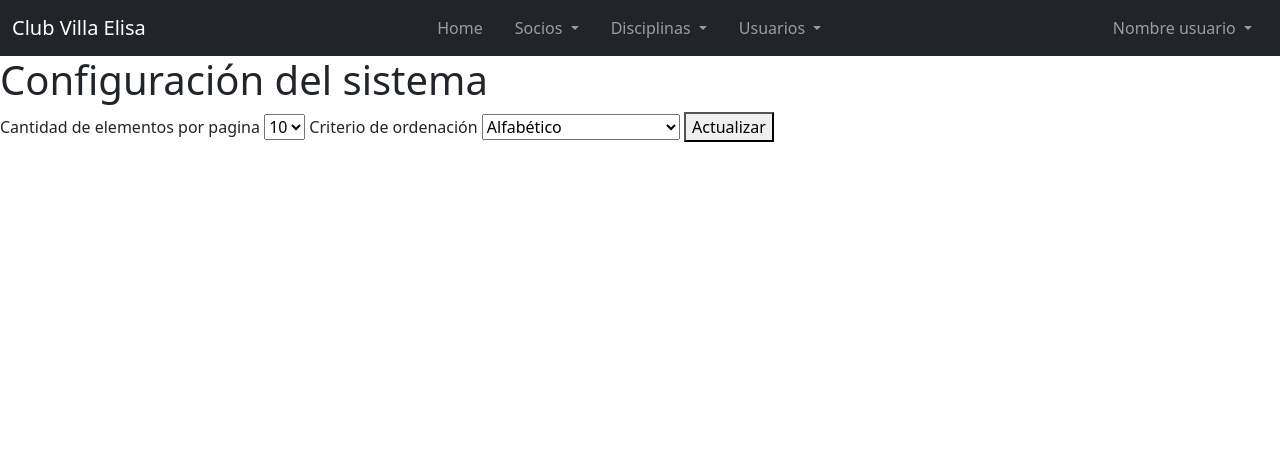
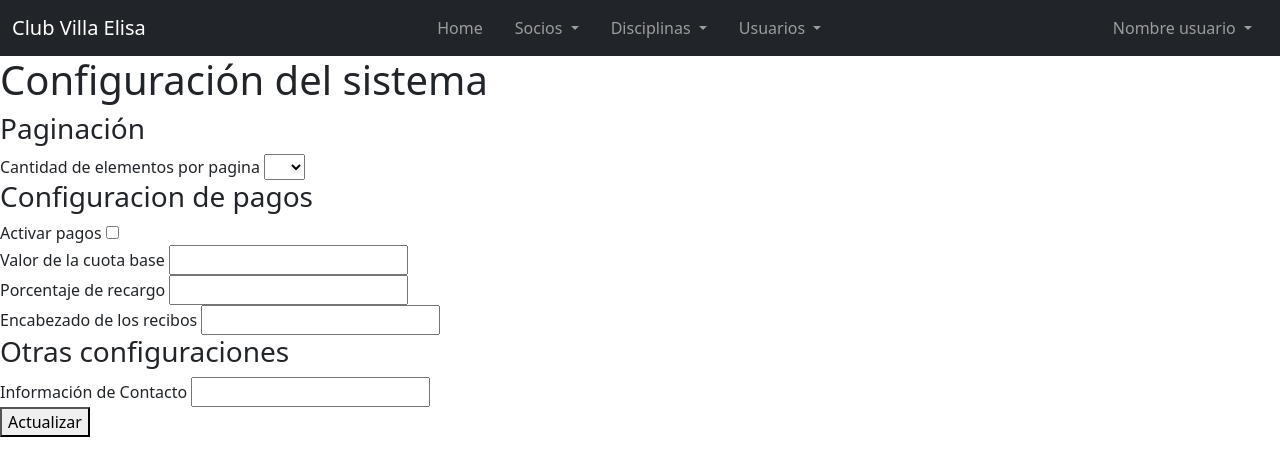
Before and after one commit to Juan-Cruz-GH/Proyecto-de-Software-UNLP, a Flask app: template admin/src/web/templates/configuracion_sistema/configuracion_sistema.html in a window 1280 px wide. Shown: the top 476 px of the page. Run offline with Flask 2, Linux system fonts and the light colour scheme; the template is opened without the code that fills it, so the values that code supplies are empty.

Commit message:
Actualizar configuracion y mostrar configuracion actual

```diff
--- a/admin/src/core/configuracion_sistema/configuracion_general.py
+++ b/admin/src/core/configuracion_sistema/configuracion_general.py
@@ -11,9 +11,9 @@ class Configuracion_general(db.Model):
     porcentaje_recargo=db.Column(db.Float, nullable=False)
 
 
-    def __init__(self, activar_pagos, encabezado_recibidos, informacion_contacto, cuota_base,porcentaje_recargo) :
+    def __init__(self, activar_pagos, encabezado_recibos, informacion_contacto, cuota_base,porcentaje_recargo) :
         self.activar_pagos=activar_pagos
-        self.encabezado_recibos=encabezado_recibidos
+        self.encabezado_recibos=encabezado_recibos
         self.informacion_contacto=informacion_contacto
         self.cuota_base=cuota_base
         self.porcentaje_recargo=porcentaje_recargo
--- a/admin/src/web/templates/configuracion_sistema/configuracion_sistema.html
+++ b/admin/src/web/templates/configuracion_sistema/configuracion_sistema.html
@@ -12,13 +12,43 @@ Configuracion del sistema
     <h1> Configuración del sistema</h1>
     <article>
         <form action="{{url_for('configuracion_sistema.configuracion_actualizar')}}" method="post">
-            <label for="paginacion"> Cantidad de elementos por pagina</label>
-            <select id="elementos_pagina" name="elementos_pagina"> <option>10</option> <option>25</option><option>50</option></select>
-            <label for="criterioDeOrdenacion"> Criterio de ordenación</label>
-            <select id="criterioDeOrdenacion">
-                <option> Alfabético</option>
-                <option> Alfabético descendente</option>
-            </select>
+            <div>
+                <div class="configuracion_paginacion">
+                    <h3>Paginación</h3>
+                    <label for="elementos_pagina"> Cantidad de elementos por pagina</label>
+                    <select id="elementos_pagina" name="elementos_pagina">
+                        <option value="{{paginado.elementos_pagina}}"selected>{{paginado.elementos_pagina}}</option>
+                        <option>10</option>
+                        <option>25</option>
+                        <option>50</option>
+                    </select>
+                </div>
+                <div class="configuracion_pagos">
+                    <h3> Configuracion de pagos</h3>
+                    <div>
+                        <label for="activar_pagos"> Activar pagos</label>
+                        <input id="activar_pagos" name="activar_pagos" type="checkbox" value="pagos activados" {{config.activar_pagos}}>
+                    </div>
+                    <div>
+                        <label for="cuota_base">Valor de la cuota base </label>
+                        <input id ="cuota_base" name="cuota_base" type="number" value="{{config.cuota_base}}">
+                    </div>
+                    <div>
+                        <label for="porcentaje_recargo">  Porcentaje de recargo</label>
+                        <input id="porcentaje_recargo" name="porcentaje_recargo" type="number" value="{{config.porcentaje_recargo}}">
+                    </div>
+                    <div>
+                        <label for="encabezado_recibos"> Encabezado de los recibos </label>
+                        <input id="encabezado_recibos" name="encabezado_recibos" type="text" value="{{config.encabezado_recibos}}">
+                    </div>
+                </div>
+                <div class="otras_configuraciones">
+                    <h3>Otras configuraciones</h3>
+                    <label for="informacion_contacto"> Información de Contacto</label>
+                    <input id="informacion_contacto" name="informacion_contacto" type="text" value="{{config.informacion_contacto}}">
+
+                </div>
+            </div>
             <button> Actualizar</button>
         </form>
     </article>
```
Also changed, not shown: admin/src/core/configuracion_sistema/__init__.py (+20 -2 lines), admin/src/web/controllers/configuracion_sistema.py (+26 -8 lines).
